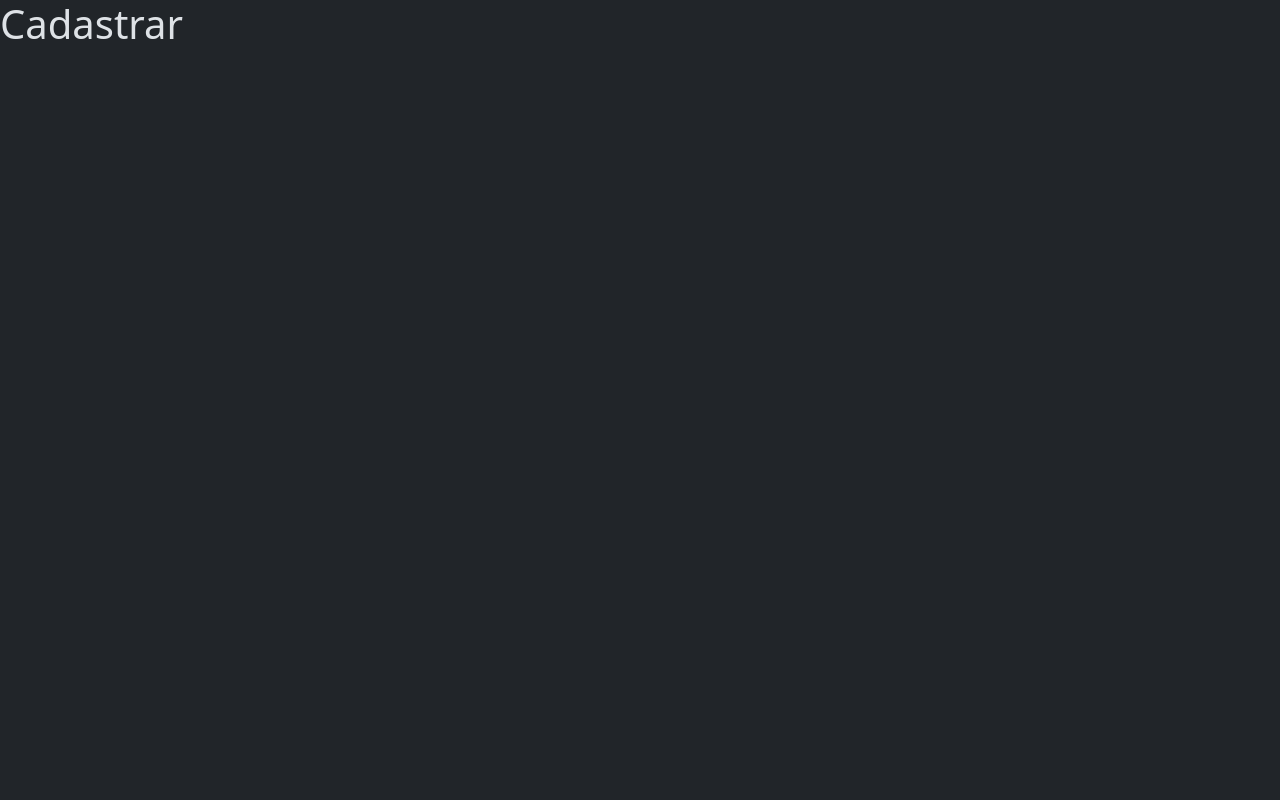
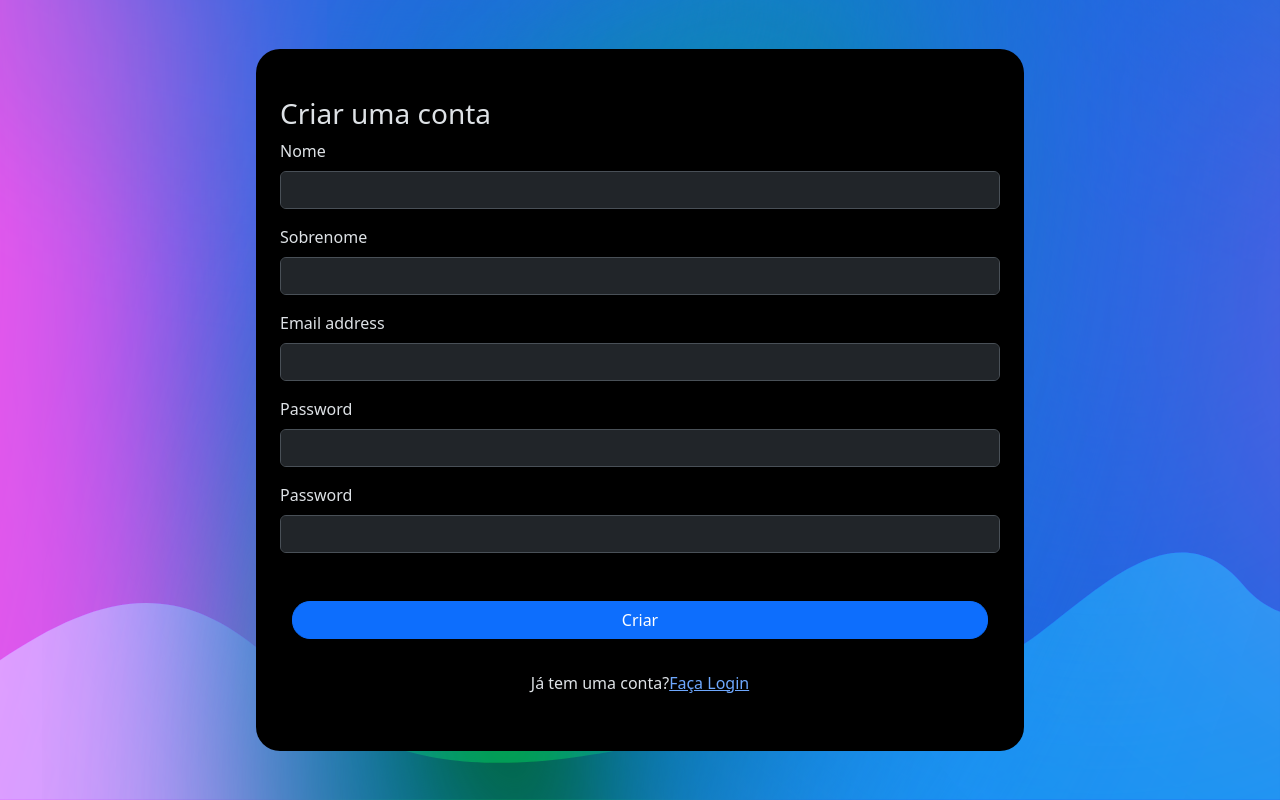
Before and after one commit to JnatasNeto/AnkiDuckie, a React (Create React App) app: page /subscribe in a window 1280 px wide. Built offline with nearby package versions, Linux system fonts and the light colour scheme.

Commit message:
tela de cadastro

```diff
--- a/src/Pages/Subscribe/index.js
+++ b/src/Pages/Subscribe/index.js
@@ -1,6 +1,61 @@
+import '../../style/Subscribe/style.css'
+import '../../style/global.css'
+
 function Subscribe(){
     return(
-        <h1>Cadastrar</h1>
+        <main class="subscribe d-flex justify-content-center align-items-center">
+            <section class="container">
+                <div class="row py-2 px-0 mx-1 justify-content-center bg-black rounded py-sm-3 py-md-4 py-lg-5">
+                    <div class="row title-row">
+                        <div class="col">
+                            <h3>Criar uma conta</h3>
+                        </div>
+                    </div>
+                    <div class="row name-row">
+                        <div class="col-12">
+                            <div class="mb-3">
+                            <label for="exampleFormControlInput1" class="form-label">Nome</label>
+                            <input type="first name" class="form-control" id="exampleFormControlInput1"/>
+                            </div>
+                        </div>
+                        <div class="col-12">
+                            <div class="mb-3">
+                            <label for="exampleFormControlInput1" class="form-label">Sobrenome</label>
+                            <input type="last name" class="form-control" id="exampleFormControlInput10"/>
+                            </div>
+                        </div>
+                    </div>
+                    <div class="row email-row">
+                        <div class="col">
+                            <div class="mb-3">
+                            <label for="exampleFormControlInput1" class="form-label">Email address</label>
+                            <input type="email" class="form-control" id="exampleFormControlInput1"/>
+                            </div>
+                        </div>
+                    </div>
+                    <div class="row password-row gap-3">
+                        <div class="col-12">
+                            <label for="inputPassword5" class="form-label">Password</label>
+                            <input type="password" id="inputPassword5" class="form-control" aria-describedby="passwordHelpBlock"/>
+                        </div>
+                        <div class="col-12">
+                            <label for="inputPassword5" class="form-label">Password</label>
+                            <input type="password" id="inputPassword5" class="form-control" aria-describedby="passwordHelpBlock"/>
+                        </div>
+                    </div>
+                    <div class="row pt-4">
+                        <div class="col-12 d-grid p-sm-4">
+                            <button class="btn btn-primary rounded">
+                                Criar
+                            </button>
+                        </div>
+                        <div class="col-12 pt-2 pb-2 align-self-center text-center">
+                            <p class="mb-0 p-0">Já tem uma conta?<a href="#">Faça Login</a></p>
+                        </div>
+                    </div>
+                </div>
+            </section>
+        </main>
     );
 }
 
--- /dev/null
+++ b/src/style/Subscribe/style.css
@@ -0,0 +1,17 @@
+main.subscribe {
+  height: 100vh;
+}
+section.container {
+  max-width: calc(100vh);
+}
+section.container .row.rounded {
+  border-radius: 1.5rem !important;
+}
+@media (min-width: 426px) {
+  main.subscribe {
+    background-image: url("../../assets/images/Background-Subscribe.svg");
+    background-repeat: no-repeat;
+    background-size: cover;
+    background-position: bottom;
+  }
+}
```
Also changed, not shown: src/assets/images/Background-Subscribe.svg (added).
